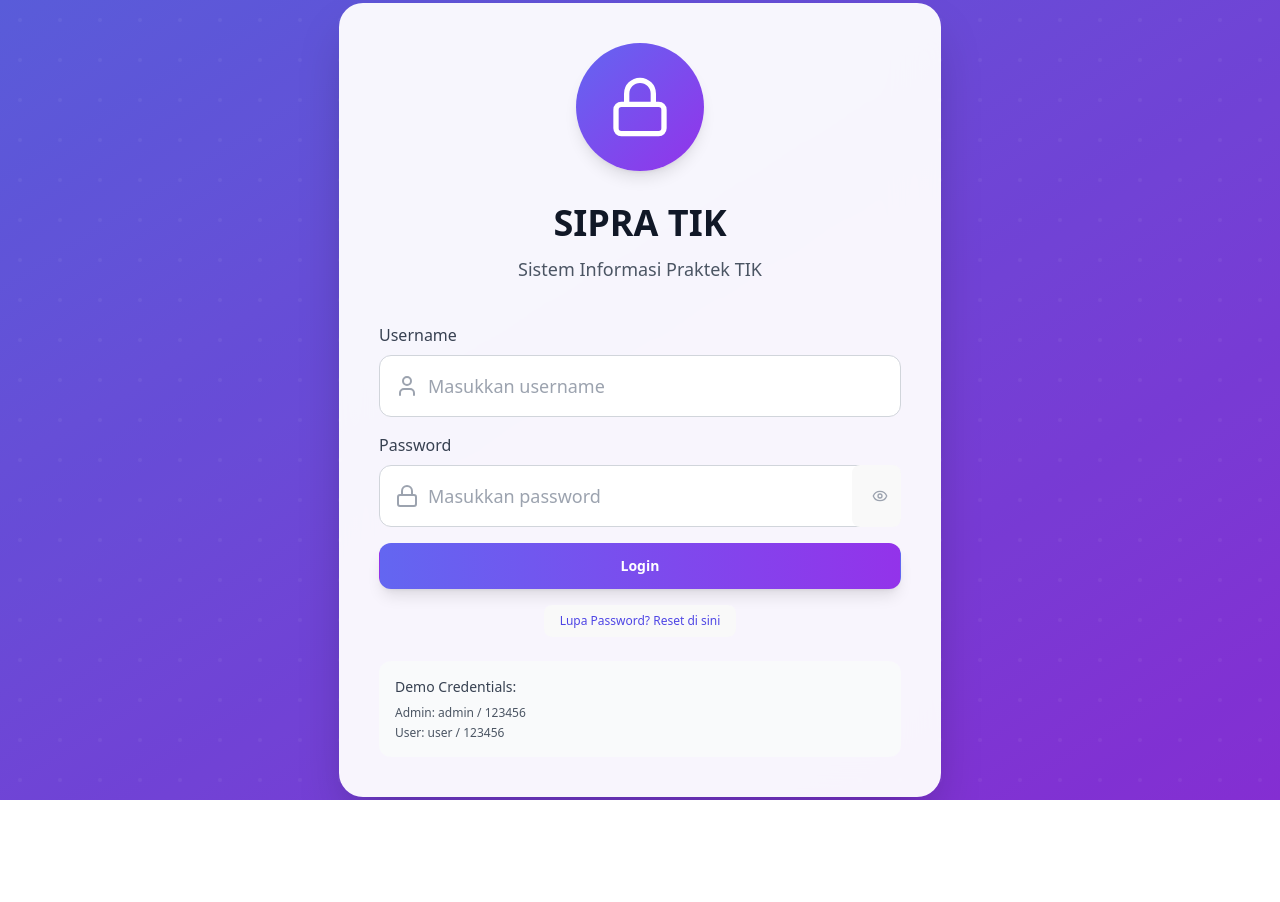
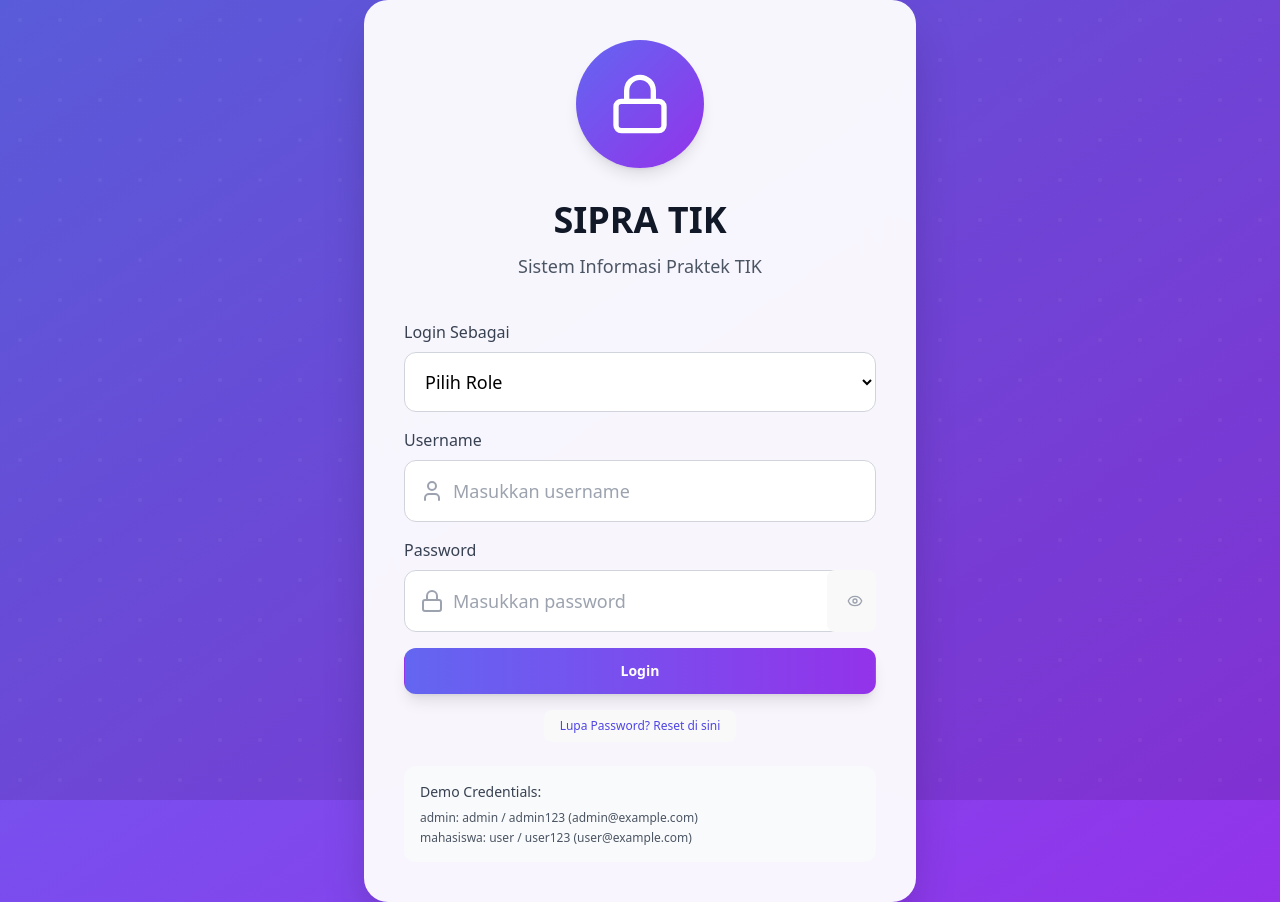
Before and after one commit to Elmanda1/SIPRA_TIK_FRONT, a React (Vite) app: page /login in a window 1280 px wide. Before the commit the page ends 800 px from the top, so only its background shows below. Built offline with nearby package versions, Linux system fonts and the light colour scheme.

Commit message:
Integrasi Ubah Password, done

```diff
--- a/src/App.jsx
+++ b/src/App.jsx
@@ -1,61 +1,48 @@
 import React from 'react';
-import { BrowserRouter as Router, Routes, Route, Navigate } from 'react-router-dom';
+import { BrowserRouter, Routes, Route, Navigate } from 'react-router-dom';
 import LoginPage from './components/auth/LoginPage';
 import ResetPasswordPage from './components/auth/ResetPasswordPage';
 import AdminDashboard from './pages/admin/AdminDashboard';
 import UserDashboard from './pages/user/UserDashboard';
 import AuthRedirect from './components/AuthRedirect';
-import { AuthProvider, AuthContext } from './context/AuthContext';
+import { AuthProvider } from './context/AuthContext';
+import ProtectedRoute from './components/routing/ProtectedRoute';
 
 const App = () => {
   return (
     <AuthProvider>
-      <Router>
+      <BrowserRouter>
         <Routes>
           {/* Public Routes */}
           <Route path="/login" element={<LoginPage />} />
           <Route path="/reset-password" element={<ResetPasswordPage />} />
 
           {/* Protected Admin Routes */}
-          <Route path="/admin/*" element={
-            <ProtectedRoute role="admin">
-              <AdminDashboard />
-            </ProtectedRoute>
-          } />
+          <Route
+            path="/admin/*"
+            element={
+              <ProtectedRoute requiredRole="admin">
+                <AdminDashboard />
+              </ProtectedRoute>
+            }
+          />
 
           {/* Protected User Routes */}
-          <Route path="/user/*" element={
-            <ProtectedRoute role="user">
-              <UserDashboard />
-            </ProtectedRoute>
-          } />
+          <Route
+            path="/mahasiswa/*"
+            element={
+              <ProtectedRoute requiredRole="mahasiswa">
+                <UserDashboard />
+              </ProtectedRoute>
+            }
+          />
 
-          {/* Default Route */}
-          <Route path="/" element={<AuthRedirect />} />
-          <Route path="*" element={<Navigate to="/" replace />} />
+          <Route path="/" element={<Navigate to="/login" replace />} />
+          <Route path="*" element={<Navigate to="/login" replace />} />
         </Routes>
-      </Router>
+      </BrowserRouter>
     </AuthProvider>
   );
 };
 
-// ProtectedRoute component
-const ProtectedRoute = ({ children, role }) => {
-  const { isAuthenticated, user, isLoading } = React.useContext(AuthContext);
-
-  if (isLoading) {
-    return <LoadingSpinner />;
-  }
-
-  if (!isAuthenticated) {
-    return <Navigate to="/login" replace />;
-  }
-
-  if (role && user?.role !== role) {
-    return <Navigate to="/" replace />;
-  }
-
-  return children;
-};
-
 export default App;
--- a/src/components/auth/LoginPage.jsx
+++ b/src/components/auth/LoginPage.jsx
@@ -1,7 +1,7 @@
 import React, { useState } from 'react';
 import { Eye, EyeOff, Lock, User, AlertTriangle, RefreshCw, X, Settings, BookOpen, FileText, BarChart3, Users, Home, LogOut } from 'lucide-react';
 import { useNavigate } from 'react-router-dom';
-import { useAuth } from '../../context/AuthContext';
+import { useAuth } from '../../context/AuthContext'; // Update path
 
 // Alert Modal Component
 const AlertModal = ({
@@ -111,7 +111,7 @@ const AlertModal = ({
 // Login Page Component
 const LoginPage = () => {
   const navigate = useNavigate();
-  const { login } = useAuth();
+  const { login, credentials } = useAuth();
 
   const [username, setUsername] = useState('');
   const [password, setPassword] = useState('');
@@ -119,12 +119,7 @@ const LoginPage = () => {
   const [showAlert, setShowAlert] = useState(false);
   const [loginAttempts, setLoginAttempts] = useState(0);
   const [isBlocked, setIsBlocked] = useState(false);
-
-  // Simulasi data user dengan role
-  const validCredentials = [
-    { username: 'admin', password: '123456', role: 'admin', name: 'Administrator' },
-    { username: 'user', password: '123456', role: 'user', name: 'User Siswa' }
-  ];
+  const [selectedRole, setSelectedRole] = useState('');
 
   const handleLogin = async (e) => {
     e.preventDefault();
@@ -134,13 +129,21 @@ const LoginPage = () => {
       return;
     }
 
-    const user = validCredentials.find(
-      cred => cred.username === username && cred.password === password
+    if (!selectedRole) {
+      setShowAlert(true);
+      return;
+    }
+
+    const user = credentials.find(
+      cred => cred.username === username &&
+             cred.password === password &&
+             cred.role === selectedRole
     );
 
     if (user) {
-      login(user); // Use AuthContext login
-      navigate(user.role === 'admin' ? '/admin/dashboard' : '/user/dashboard');
+      login(user);
+      // Update navigasi berdasarkan role
+      navigate(user.role === 'admin' ? '/admin/dashboard' : '/mahasiswa/dashboard');
     } else {
       const newAttempts = loginAttempts + 1;
       setLoginAttempts(newAttempts);
@@ -170,7 +173,7 @@ const LoginPage = () => {
       />
 
       {/* Main Content */}
-      <div className="relative w-full max-w-[650px] mx-auto px-6"> {/* Increased width and padding */}
+      <div className="relative w-full max-w-[600px] mx-auto px-6"> {/* Increased width and padding */}
         <div className="bg-white/95 backdrop-blur-xl rounded-3xl shadow-2xl p-10 w-full"> {/* Increased padding */}
           {/* Logo & Title */}
           <div className="text-center mb-10"> {/* Increased margin */}
@@ -182,6 +185,24 @@ const LoginPage = () => {
           </div>
 
           <form onSubmit={handleLogin} className="space-y-4">
+            {/* Role Selection */}
+            <div>
+              <label className="block text-base font-medium text-gray-700 mb-2">
+                Login Sebagai
+              </label>
+              <select
+                value={selectedRole}
+                onChange={(e) => setSelectedRole(e.target.value)}
+                className="block w-full pl-4 pr-8 py-4 text-lg bg-white border border-gray-300 rounded-xl text-black focus:outline-none focus:ring-2 focus:ring-indigo-500 focus:border-transparent"
+                required
+                disabled={isBlocked}
+              >
+                <option value="">Pilih Role</option>
+                <option value="admin">Admin</option>
+                <option value="mahasiswa">Mahasiswa</option>
+              </select>
+            </div>
+
             <div>
               <label className="block text-base font-medium text-gray-700 mb-2">
                 Username
@@ -194,7 +215,7 @@ const LoginPage = () => {
                   type="text"
                   value={username}
                   onChange={(e) => setUsername(e.target.value)}
-                  className="block w-full pl-12 pr-4 py-4 text-lg border border-gray-300 rounded-xl focus:outline-none focus:ring-2 focus:ring-indigo-500 focus:border-transparent transition-all duration-200 placeholder-gray-400"
+                  className="block w-full pl-12 pr-4 py-4 text-lg bg-white border border-gray-300 rounded-xl text-black focus:outline-none focus:ring-2 focus:ring-indigo-500 focus:border-transparent transition-all duration-200 placeholder-gray-400"
                   placeholder="Masukkan username"
                   required
                   disabled={isBlocked}
@@ -214,7 +235,7 @@ const LoginPage = () => {
                   type={showPassword ? 'text' : 'password'}
                   value={password}
                   onChange={(e) => setPassword(e.target.value)}
-                  className="block w-full pl-12 pr-10 py-4 text-lg border border-gray-300 rounded-xl focus:outline-none focus:ring-2 focus:ring-indigo-500 focus:border-transparent transition-all duration-200 placeholder-gray-400"
+                  className="block w-full pl-12 pr-10 py-4 text-lg border bg-white border-gray-300 rounded-xl text-black focus:outline-none focus:ring-2 focus:ring-indigo-500 focus:border-transparent transition-all duration-200 placeholder-gray-400"
                   placeholder="Masukkan password"
                   required
                   disabled={isBlocked}
@@ -276,8 +297,13 @@ const LoginPage = () => {
           <div className="mt-6 p-4 bg-gray-50 rounded-xl">
             <h3 className="text-sm font-medium text-gray-700 mb-2">Demo Credentials:</h3>
             <div className="text-xs text-gray-600 space-y-1">
-              <p><span className="font-medium">Admin:</span> admin / 123456</p>
-              <p><span className="font-medium">User:</span> user / 123456</p>
+              {credentials.map(cred => (
+                <p key={cred.username}>
+                  <span className="font-medium">{cred.role}:</span>
+                  {' '}{cred.username} / {cred.password}
+                  {' '}({cred.email})
+                </p>
+              ))}
             </div>
           </div>
         </div>
--- a/src/components/auth/ResetPasswordPage.jsx
+++ b/src/components/auth/ResetPasswordPage.jsx
@@ -1,8 +1,10 @@
 import React, { useState } from 'react';
 import { useNavigate } from 'react-router-dom';
 import { ArrowLeft, Mail, Lock, Eye, EyeOff, CheckCircle, AlertCircle } from 'lucide-react';
+import { useAuth } from '../../context/AuthContext'; // Update path
 
 const ResetPasswordPage = () => {
+  const { credentials, updatePassword } = useAuth();
   const navigate = useNavigate();
   const [step, setStep] = useState(1); // 1: Email, 2: Code, 3: New Password, 4: Success
   const [email, setEmail] = useState('');
@@ -14,6 +16,7 @@ const ResetPasswordPage = () => {
   const [isLoading, setIsLoading] = useState(false);
   const [error, setError] = useState('');
   const [countdown, setCountdown] = useState(0);
+  const [selectedRole, setSelectedRole] = useState('');
 
   // Demo data
   const validEmail = 'user@example.com';
@@ -31,16 +34,25 @@ const ResetPasswordPage = () => {
     setError('');
     setIsLoading(true);
 
-    setTimeout(() => {
-      if (email === validEmail) {
-        setStep(2);
-        setCountdown(60);
-        setError('');
-      } else {
-        setError('Email tidak ditemukan dalam sistem');
-      }
+    // Cek apakah email dan role valid
+    const userExists = credentials.find(
+      cred => cred.email === email && cred.role === selectedRole
+    );
+
+    if (!selectedRole) {
+      setError('Silakan pilih role terlebih dahulu');
       setIsLoading(false);
-    }, 1500);
+      return;
+    }
+
+    if (userExists) {
+      setStep(2);
+      setCountdown(60);
+      setError('');
+    } else {
+      setError('Email tidak ditemukan untuk role yang dipilih');
+    }
+    setIsLoading(false);
   };
 
   const handleVerifyCode = async () => {
@@ -72,6 +84,9 @@ const ResetPasswordPage = () => {
     }
 
     setIsLoading(true);
+
+    // Update password sesuai email dan role yang dipilih
+    updatePassword(email, newPassword, selectedRole);
 
     setTimeout(() => {
       setStep(4);
@@ -112,28 +127,45 @@ const ResetPasswordPage = () => {
   const renderEmailStep = () => (
     <div className="space-y-6">
       <div className="text-center">
-        <div className="mx-auto w-16 h-16 bg-blue-100 rounded-full flex items-center justify-center mb-4">
-          <Mail className="w-8 h-8 text-blue-600" />
+        <div className="mx-auto w-20 h-20 bg-blue-100 rounded-full flex items-center justify-center mb-4">
+          <Mail className="w-10 h-10 text-blue-600" />
         </div>
         <h2 className="text-2xl font-bold text-gray-900 mb-2">Reset Password</h2>
         <p className="text-gray-600">
-          Masukkan email Anda untuk menerima kode verifikasi
+          Masukkan email dan pilih role Anda untuk menerima kode verifikasi
         </p>
       </div>
 
+      {/* Role Selection */}
       <div>
-        <label className="block text-sm font-medium text-gray-700 mb-2">
+        <label className="block text-base font-medium text-gray-700 mb-2">
+          Reset Password Untuk Role
+        </label>
+        <select
+          value={selectedRole}
+          onChange={(e) => setSelectedRole(e.target.value)}
+          className="block w-full px-4 py-3 text-lg bg-white border border-gray-300 rounded-xl text-black focus:outline-none focus:ring-2 focus:ring-blue-500 focus:border-transparent"
+          required
+        >
+          <option value="">Pilih Role</option>
+          <option value="admin">Admin</option>
+          <option value="mahasiswa">Mahasiswa</option>
+        </select>
+      </div>
+
+      <div>
+        <label className="block text-base font-medium text-gray-700 mb-2">
           Email Address
         </label>
         <div className="relative">
-          <div className="absolute inset-y-0 left-0 pl-3 flex items-center pointer-events-none">
-            <Mail className="h-5 w-5 text-gray-400" />
+          <div className="absolute inset-y-0 left-0 pl-4 flex items-center pointer-events-none">
+            <Mail className="h-6 w-6 text-gray-400" />
           </div>
           <input
             type="email"
             value={email}
             onChange={(e) => setEmail(e.target.value)}
-            className="block w-full pl-10 pr-3 py-3 border bg-white border-gray-300 rounded-lg focus:outline-none focus:ring-2 focus:ring-blue-500 text-black focus:border-transparent"
+            className="block w-full pl-12 pr-4 py-3 text-lg bg-white border border-gray-300 rounded-xl text-black focus:outline-none focus:ring-2 focus:ring-blue-500 focus:border-transparent"
             placeholder="Masukkan email Anda"
             required
           />
@@ -141,25 +173,19 @@ const ResetPasswordPage = () => {
       </div>
 
       {error && (
-        <div className="bg-red-50 border border-red-200 rounded-lg p-3 flex items-center space-x-2">
-          <AlertCircle className="w-5 h-5 text-red-500 flex-shrink-0" />
+        <div className="bg-red-50 border border-red-200 rounded-xl p-4 flex items-center space-x-2">
+          <AlertCircle className="w-6 h-6 text-red-500 flex-shrink-0" />
           <p className="text-sm text-red-700">{error}</p>
         </div>
       )}
 
       <button
         onClick={handleSendCode}
-        disabled={!email || isLoading}
-        className="w-full py-3 px-4 bg-blue-600 text-white rounded-lg font-medium hover:bg-blue-700 focus:outline-none focus:ring-2 focus:ring-blue-500 focus:ring-offset-2 disabled:bg-gray-400 disabled:cursor-not-allowed transition-colors"
+        disabled={!email || !selectedRole || isLoading}
+        className="w-full py-4 px-4 bg-blue-600 text-white rounded-xl font-medium text-lg hover:bg-blue-700 focus:outline-none focus:ring-2 focus:ring-blue-500 focus:ring-offset-2 disabled:bg-gray-400 disabled:cursor-not-allowed transition-colors"
       >
         {isLoading ? 'Mengirim...' : 'Kirim Kode Verifikasi'}
       </button>
-
-      <div className="text-center">
-        <p className="text-sm text-gray-600">
-          Demo: Gunakan email <code className="bg-gray-100 px-1 rounded">user@example.com</code>
-        </p>
-      </div>
     </div>
   );
 
@@ -367,7 +393,7 @@ const ResetPasswordPage = () => {
       />
 
       {/* Main Content */}
-      <div className="relative w-full max-w-[520px] mx-auto px-6">
+      <div className="relative w-full max-w-[600px] mx-auto px-6">
         <div className="bg-white/95 backdrop-blur-xl rounded-3xl shadow-2xl p-10 w-full">
           {/* Back Button */}
           <div className="flex items-center mb-8">
--- a/src/components/common/LoadingSpinner.jsx
+++ b/src/components/common/LoadingSpinner.jsx
@@ -2,11 +2,8 @@ import React from 'react';
 
 const LoadingSpinner = () => {
   return (
-    <div className="min-h-screen flex items-center justify-center bg-gray-50">
-      <div className="flex flex-col items-center">
-        <div className="animate-spin rounded-full h-12 w-12 border-b-2 border-blue-600"></div>
-        <p className="mt-4 text-gray-600">Loading...</p>
-      </div>
+    <div className="min-h-screen w-full flex items-center justify-center bg-gradient-to-br from-indigo-500 to-purple-600">
+      <div className="animate-spin rounded-full h-16 w-16 border-t-2 border-b-2 border-white"></div>
     </div>
   );
 };
--- /dev/null
+++ b/src/components/routing/ProtectedRoute.jsx
@@ -0,0 +1,26 @@
+import React from 'react';
+import { Navigate } from 'react-router-dom';
+import { useAuth } from '../../context/AuthContext';
+import LoadingSpinner from '../common/LoadingSpinner';
+
+const ProtectedRoute = ({ children, requiredRole }) => {
+  const { user, isAuthenticated, isLoading } = useAuth();
+
+  if (isLoading) {
+    return <LoadingSpinner />;
+  }
+
+  if (!isAuthenticated) {
+    return <Navigate to="/login" replace />;
+  }
+
+  if (requiredRole && user.role !== requiredRole) {
+    // Redirect ke dashboard sesuai role
+    const redirectPath = user.role === 'admin' ? '/admin/dashboard' : '/mahasiswa/dashboard';
+    return <Navigate to={redirectPath} replace />;
+  }
+
+  return children;
+};
+
+export default ProtectedRoute;
--- a/src/context/AuthContext.jsx
+++ b/src/context/AuthContext.jsx
@@ -3,16 +3,32 @@ import React, { createContext, useContext, useState, useEffect } from 'react';
 export const AuthContext = createContext(null);
 
 export const AuthProvider = ({ children }) => {
+  const [credentials, setCredentials] = useState([
+    {
+      username: 'admin',
+      password: 'admin123',
+      role: 'admin',
+      email: 'admin@example.com',
+      name: 'Administrator'
+    },
+    {
+      username: 'user',
+      password: 'user123',
+      role: 'mahasiswa',
+      email: 'user@example.com',
+      name: 'User Mahasiswa'
+    }
+  ]);
+
   const [user, setUser] = useState(null);
   const [isAuthenticated, setIsAuthenticated] = useState(false);
   const [isLoading, setIsLoading] = useState(true);
 
+  // Load credentials dari localStorage saat aplikasi dimuat
   useEffect(() => {
-    // Check if user is logged in from localStorage
-    const storedUser = localStorage.getItem('user');
-    if (storedUser) {
-      setUser(JSON.parse(storedUser));
-      setIsAuthenticated(true);
+    const storedCredentials = localStorage.getItem('credentials');
+    if (storedCredentials) {
+      setCredentials(JSON.parse(storedCredentials));
     }
     setIsLoading(false);
   }, []);
@@ -29,13 +45,26 @@ export const AuthProvider = ({ children }) => {
     localStorage.removeItem('user');
   };
 
+  // Update fungsi updatePassword untuk memeriksa role
+  const updatePassword = (email, newPassword, selectedRole) => {
+    const updatedCredentials = credentials.map(cred =>
+      (cred.email === email && cred.role === selectedRole)
+        ? { ...cred, password: newPassword }
+        : cred
+    );
+    setCredentials(updatedCredentials);
+    localStorage.setItem('credentials', JSON.stringify(updatedCredentials));
+  };
+
   return (
     <AuthContext.Provider value={{
       user,
       isAuthenticated,
       isLoading,
       login,
-      logout
+      logout,
+      credentials,
+      updatePassword
     }}>
       {children}
     </AuthContext.Provider>
```
